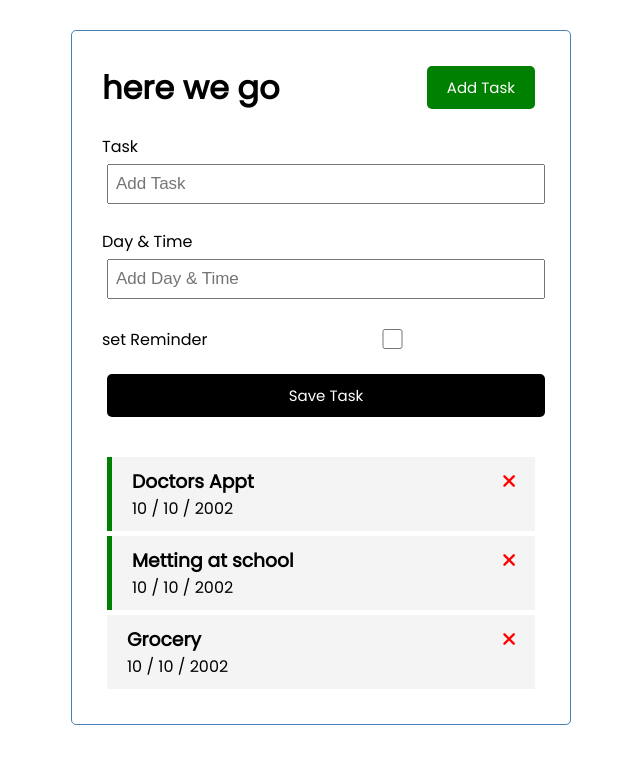
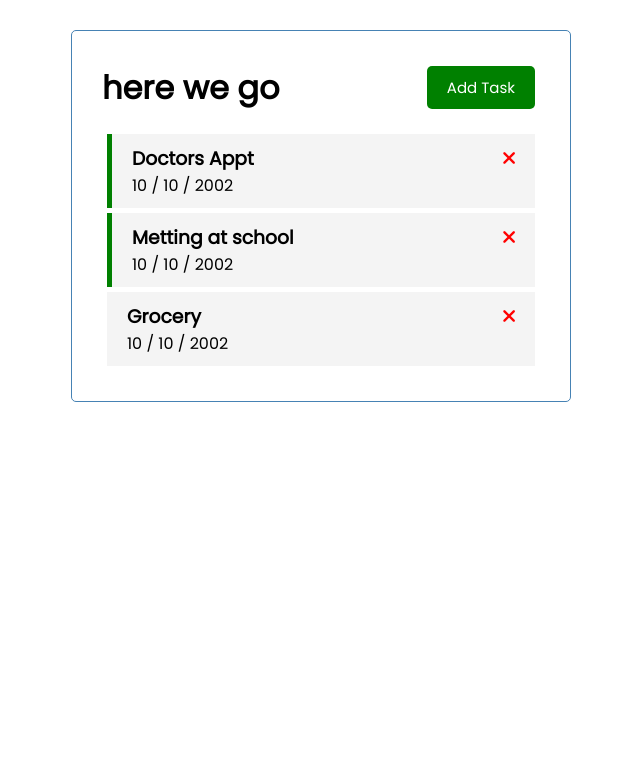
Before and after one commit to ymoose79/vue-crashcourse-todoList-jsonServer, a Vue app: page / in a window 1280 px wide. Shown: the top 764 px of the page, without its empty margins (319-959 px from the left). Built offline with nearby package versions, Linux system fonts and the light colour scheme.

Commit message:
minor changes

```diff
--- a/src/App.vue
+++ b/src/App.vue
@@ -1,7 +1,9 @@
 <template>
   <div class="container">
     <Header title="here we go" />
-    <AddTask />
+    <div v-if="showAddTask">
+    <AddTask @add-task="addTask" />
+    </div>
     <Tasks
       @toggle-reminder="toggleReminder"
       @delete-task="deleteTask"
@@ -26,9 +28,14 @@ export default {
     return {
       // var defined here
       tasks: [],
+      // toggle rendering of component
+      showAddTask: false
     };
   },
   methods: {
+    addTask(newTask) {
+      this.tasks = [...this.tasks, newTask];
+    },
     deleteTask(id) {
       if (confirm("are you sure?")) {
         this.tasks = this.tasks.filter((task) => task.id !== id);
--- a/src/components/AddTask.vue
+++ b/src/components/AddTask.vue
@@ -35,11 +35,12 @@ export default {
     onSubmit(e) {
       e.preventDefault();
 
+// if there is no text
       if (!this.text) {
         alert("Please add a task");
         return;
       }
-
+// pass in data into new var
       const newTask = {
         id: Math.floor(Math.random() * 100000),
         text: this.text,
@@ -47,8 +48,10 @@ export default {
         reminder: this.reminder,
       };
 
-      console.log(newTask);
+// pass data into the event loop
+      this.$emit("add-task", newTask);
 
+// reset form
       this.text = "";
       this.day = "";
       this.reminder = false;
```
